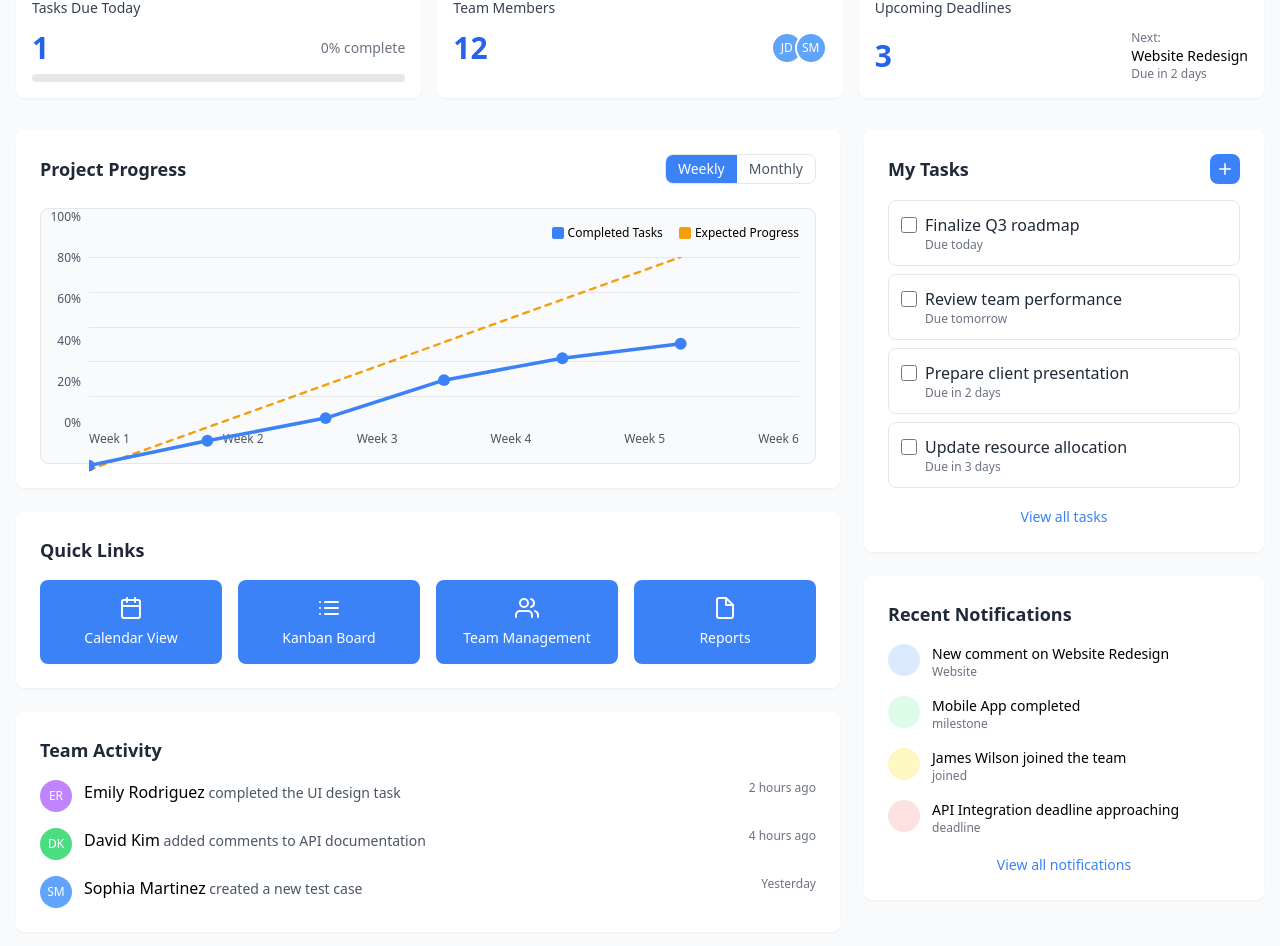
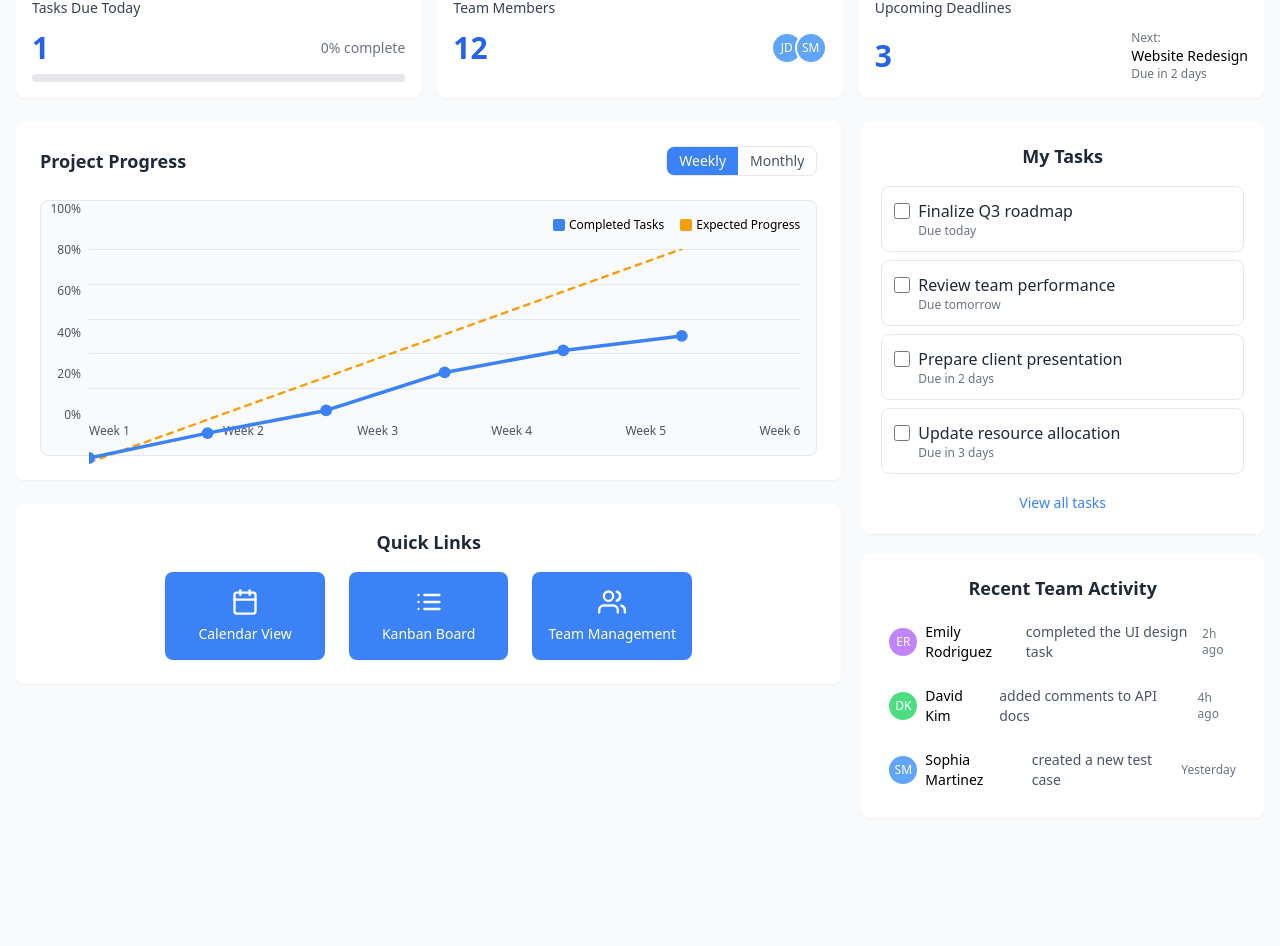
Before and after one commit to fatimzahra203/Proj_Agile, a React (Vite) app in the folder frontend/: page /dashboard in a window 1280 px wide. Shown: the part 114-1060 px from the top of the page. After the commit the page ends 964 px from the top, so only its background shows below. Built offline with nearby package versions, Linux system fonts and the light colour scheme.

Commit message:
frontend V4.1

```diff
--- a/frontend/src/pages/Dashboard.tsx
+++ b/frontend/src/pages/Dashboard.tsx
@@ -1,6 +1,6 @@
 import React, { useEffect, useState } from 'react';
 import { Link, useLocation, useNavigate } from 'react-router-dom';
-import { FiCalendar, FiList, FiUsers, FiFile, FiPlus, FiCheck } from 'react-icons/fi';
+import { FiCalendar, FiList, FiUsers, FiPlus, FiCheck } from 'react-icons/fi';
 
 interface TeamMember {
   id: string;
@@ -13,14 +13,6 @@ interface Task {
   title: string;
   dueDate: string;
   completed: boolean;
-}
-
-interface Notification {
-  id: string;
-  type: 'comment' | 'milestone' | 'joined' | 'deadline';
-  message: string;
-  project: string;
-  time: string;
 }
 
 interface Project {
@@ -87,12 +79,6 @@ const Dashboard = () => {
     { id: '3', title: 'Prepare client presentation', dueDate: 'in 2 days', completed: false },
     { id: '4', title: 'Update resource allocation', dueDate: 'in 3 days', completed: false },
   ]);
-  const [notifications, setNotifications] = useState<Notification[]>([
-    { id: '1', type: 'comment', message: 'New comment on', project: 'Website Redesign', time: '1 hour ago' },
-    { id: '2', type: 'milestone', message: 'Mobile App completed', project: '', time: '3 hours ago' },
-    { id: '3', type: 'joined', message: 'James Wilson joined', project: 'UX design', time: 'Yesterday' },
-    { id: '4', type: 'deadline', message: 'API Integration approaching', project: '', time: 'in 2 days' },
-  ]);
   const [activeView, setActiveView] = useState<'weekly' | 'monthly'>('weekly');
 
   // Generate chart data based on the active view
@@ -147,7 +133,7 @@ const Dashboard = () => {
       <main className="max-w-7xl w-full mx-auto px-4 pb-8">
 
         {/* Summary Cards */}
-        <div className="grid grid-cols-1 md:grid-cols-3 gap-4 mb-8">
+        <div className="grid grid-cols-1 md:grid-cols-3 gap-4 mb-6">
           {/* Tasks Due Card */}
           <div className="bg-white rounded-lg shadow-sm p-4">
             <h3 className="text-sm font-medium text-gray-700 mb-3">Tasks Due Today</h3>
@@ -201,9 +187,9 @@ const Dashboard = () => {
         </div>
 
         {/* Main Dashboard Grid */}
-        <div className="grid grid-cols-1 lg:grid-cols-3 gap-6">
+        <div className="grid grid-cols-1 lg:grid-cols-3 gap-5">
           {/* Left Column - Project Progress */}
-          <div className="lg:col-span-2">
+          <div className="lg:col-span-2 space-y-5">
             {/* Project Progress Section */}
             <div className="bg-white rounded-lg shadow-sm p-6 mb-6">
               <div className="flex justify-between items-center mb-6">
@@ -323,14 +309,15 @@ const Dashboard = () => {
 
             {/* Quick Links Section */}
             <div className="bg-white rounded-lg shadow-sm p-6 mb-6">
-              <h3 className="text-lg font-semibold text-gray-800 mb-4">Quick Links</h3>
-              <div className="grid grid-cols-2 sm:grid-cols-4 gap-4">
+              <h3 className="text-lg font-semibold text-gray-800 mb-4 text-center">Quick Links</h3>
+              <div className="flex justify-center">
+                <div className="grid grid-cols-3 gap-6 max-w-2xl">
                   <Link
                     to="/calendar"
                     state={{ projectData: project }}
                     className="bg-blue-500 text-white rounded-lg p-4 flex flex-col items-center justify-center text-center hover:bg-blue-600 transition"
                   >
-                  <FiCalendar size={24} className="mb-2" />
+                    <FiCalendar size={28} className="mb-2" />
                     <span className="text-sm font-medium">Calendar View</span>
                   </Link>
                   <Link
@@ -338,7 +325,7 @@ const Dashboard = () => {
                     state={{ projectData: project }}
                     className="bg-blue-500 text-white rounded-lg p-4 flex flex-col items-center justify-center text-center hover:bg-blue-600 transition"
                   >
-                  <FiList size={24} className="mb-2" />
+                    <FiList size={28} className="mb-2" />
                     <span className="text-sm font-medium">Kanban Board</span>
                   </Link>
                   <Link
@@ -346,80 +333,21 @@ const Dashboard = () => {
                     state={{ projectData: project }}
                     className="bg-blue-500 text-white rounded-lg p-4 flex flex-col items-center justify-center text-center hover:bg-blue-600 transition"
                   >
-                  <FiUsers size={24} className="mb-2" />
+                    <FiUsers size={28} className="mb-2" />
                     <span className="text-sm font-medium">Team Management</span>
                   </Link>
-                <Link
-                  to="/reports"
-                  className="bg-blue-500 text-white rounded-lg p-4 flex flex-col items-center justify-center text-center hover:bg-blue-600 transition"
-                >
-                  <FiFile size={24} className="mb-2" />
-                  <span className="text-sm font-medium">Reports</span>
-                </Link>
-              </div>
-            </div>
-
-            {/* Team Activity */}
-            <div className="bg-white rounded-lg shadow-sm p-6">
-              <h3 className="text-lg font-semibold text-gray-800 mb-4">Team Activity</h3>
-              <div className="space-y-4">
-                <div className="flex items-start gap-3">
-                  <div className="h-8 w-8 rounded-full bg-purple-400 flex items-center justify-center flex-shrink-0">
-                    <span className="text-xs text-white font-medium">ER</span>
-                  </div>
-                  <div className="flex-1">
-                    <div className="flex justify-between items-start">
-                      <div>
-                        <span className="font-medium">Emily Rodriguez</span>
-                        <span className="text-gray-600 text-sm"> completed the UI design task</span>
-                      </div>
-                      <span className="text-xs text-gray-500">2 hours ago</span>
                 </div>
               </div>
             </div>
 
-                <div className="flex items-start gap-3">
-                  <div className="h-8 w-8 rounded-full bg-green-400 flex items-center justify-center flex-shrink-0">
-                    <span className="text-xs text-white font-medium">DK</span>
-                  </div>
-                  <div className="flex-1">
-                    <div className="flex justify-between items-start">
-                      <div>
-                        <span className="font-medium">David Kim</span>
-                        <span className="text-gray-600 text-sm"> added comments to API documentation</span>
-                      </div>
-                      <span className="text-xs text-gray-500">4 hours ago</span>
-                    </div>
-                  </div>
           </div>
 
-                <div className="flex items-start gap-3">
-                  <div className="h-8 w-8 rounded-full bg-blue-400 flex items-center justify-center flex-shrink-0">
-                    <span className="text-xs text-white font-medium">SM</span>
-                  </div>
-                  <div className="flex-1">
-                    <div className="flex justify-between items-start">
-                      <div>
-                        <span className="font-medium">Sophia Martinez</span>
-                        <span className="text-gray-600 text-sm"> created a new test case</span>
-                      </div>
-                      <span className="text-xs text-gray-500">Yesterday</span>
-                    </div>
-                  </div>
-                </div>
-              </div>
-            </div>
-          </div>
-
-          {/* Right Column - My Tasks & Notifications */}
-          <div className="space-y-6">
+          {/* Right Column - My Tasks */}
+          <div className="space-y-5">
             {/* My Tasks */}
-            <div className="bg-white rounded-lg shadow-sm p-6">
-              <div className="flex justify-between items-center mb-4">
-                <h3 className="text-lg font-semibold text-gray-800">My Tasks</h3>
-                <button className="bg-blue-500 text-white rounded-lg p-1.5 hover:bg-blue-600">
-                  <FiPlus size={18} />
-                </button>
+            <div className="bg-white rounded-lg shadow-sm p-5">
+              <div className="mb-4">
+                <h3 className="text-lg font-semibold text-gray-800 text-center">My Tasks</h3>
               </div>
 
               <div className="space-y-2">
@@ -453,56 +381,36 @@ const Dashboard = () => {
               </div>
             </div>
 
-            {/* Recent Notifications */}
-            <div className="bg-white rounded-lg shadow-sm p-6">
-              <h3 className="text-lg font-semibold text-gray-800 mb-4">Recent Notifications</h3>
-
-              <div className="space-y-4">
-                <div className="flex gap-3">
-                  <div className="h-8 w-8 rounded-full bg-blue-100 flex-shrink-0"></div>
-                  <div>
-                    <p className="text-sm">
-                      <span className="font-medium">New comment</span> on <span className="font-medium">Website Redesign</span>
-                    </p>
-                    <p className="text-xs text-gray-500">Website</p>
+            {/* Team Activity */}
+            <div className="bg-white rounded-lg shadow-sm p-5">
+              <h3 className="text-lg font-semibold text-gray-800 mb-3 text-center">Recent Team Activity</h3>
+              <div className="space-y-2">
+                <div className="flex items-center gap-2 text-sm p-2 hover:bg-gray-50 rounded-lg">
+                  <div className="h-7 w-7 rounded-full bg-purple-400 flex items-center justify-center flex-shrink-0">
+                    <span className="text-xs text-white font-medium">ER</span>
                   </div>
+                  <span className="font-medium">Emily Rodriguez</span>
+                  <span className="text-gray-600"> completed the UI design task</span>
+                  <span className="text-xs text-gray-500 ml-auto">2h ago</span>
                 </div>
 
-                <div className="flex gap-3">
-                  <div className="h-8 w-8 rounded-full bg-green-100 flex-shrink-0"></div>
-                  <div>
-                    <p className="text-sm">
-                      <span className="font-medium">Mobile App completed</span>
-                    </p>
-                    <p className="text-xs text-gray-500">milestone</p>
+                <div className="flex items-center gap-2 text-sm p-2 hover:bg-gray-50 rounded-lg">
+                  <div className="h-7 w-7 rounded-full bg-green-400 flex items-center justify-center flex-shrink-0">
+                    <span className="text-xs text-white font-medium">DK</span>
                   </div>
+                  <span className="font-medium">David Kim</span>
+                  <span className="text-gray-600"> added comments to API docs</span>
+                  <span className="text-xs text-gray-500 ml-auto">4h ago</span>
                 </div>
 
-                <div className="flex gap-3">
-                  <div className="h-8 w-8 rounded-full bg-yellow-100 flex-shrink-0"></div>
-                  <div>
-                    <p className="text-sm">
-                      <span className="font-medium">James Wilson joined</span> the team
-                    </p>
-                    <p className="text-xs text-gray-500">joined</p>
+                <div className="flex items-center gap-2 text-sm p-2 hover:bg-gray-50 rounded-lg">
+                  <div className="h-7 w-7 rounded-full bg-blue-400 flex items-center justify-center flex-shrink-0">
+                    <span className="text-xs text-white font-medium">SM</span>
                   </div>
+                  <span className="font-medium">Sophia Martinez</span>
+                  <span className="text-gray-600"> created a new test case</span>
+                  <span className="text-xs text-gray-500 ml-auto">Yesterday</span>
                 </div>
-
-                <div className="flex gap-3">
-                  <div className="h-8 w-8 rounded-full bg-red-100 flex-shrink-0"></div>
-                  <div>
-                    <p className="text-sm">
-                      <span className="font-medium">API Integration</span> deadline approaching
-                    </p>
-                    <p className="text-xs text-gray-500">deadline</p>
-                  </div>
-                </div>
-              </div>
-
-              <div className="mt-4 text-center">
-                <button className="text-blue-500 text-sm font-medium hover:text-blue-700">
-                  View all notifications
-                </button>
               </div>
             </div>
           </div>
```
Lines whose indentation alone changed are shown as unchanged.
